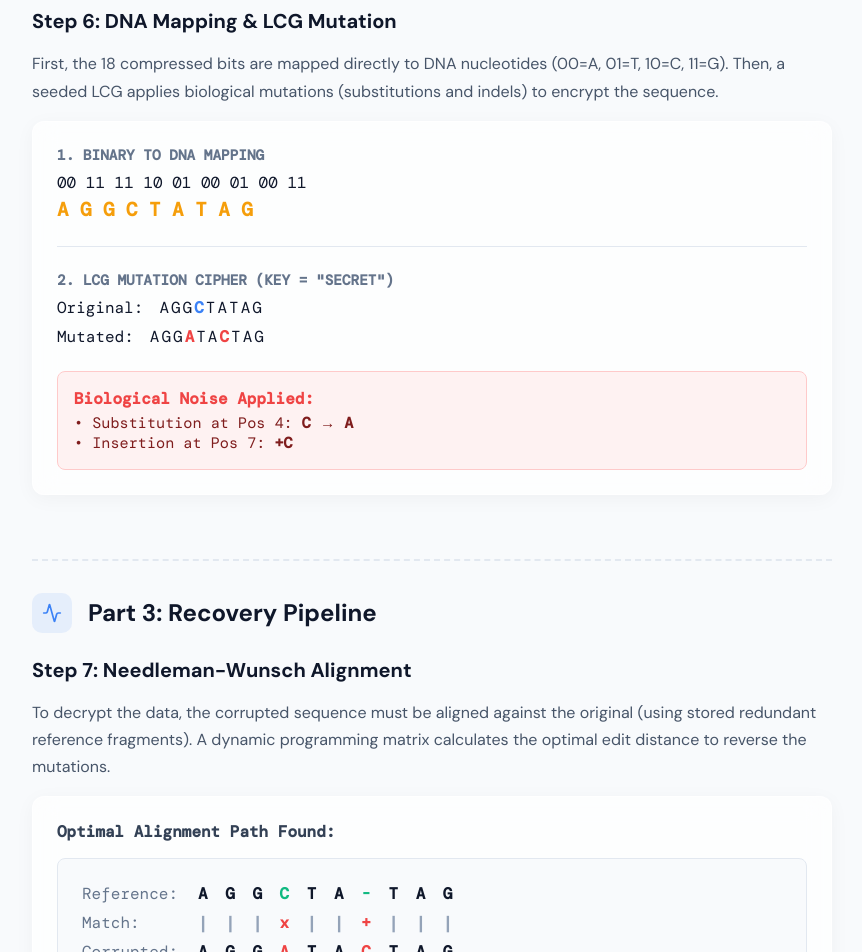
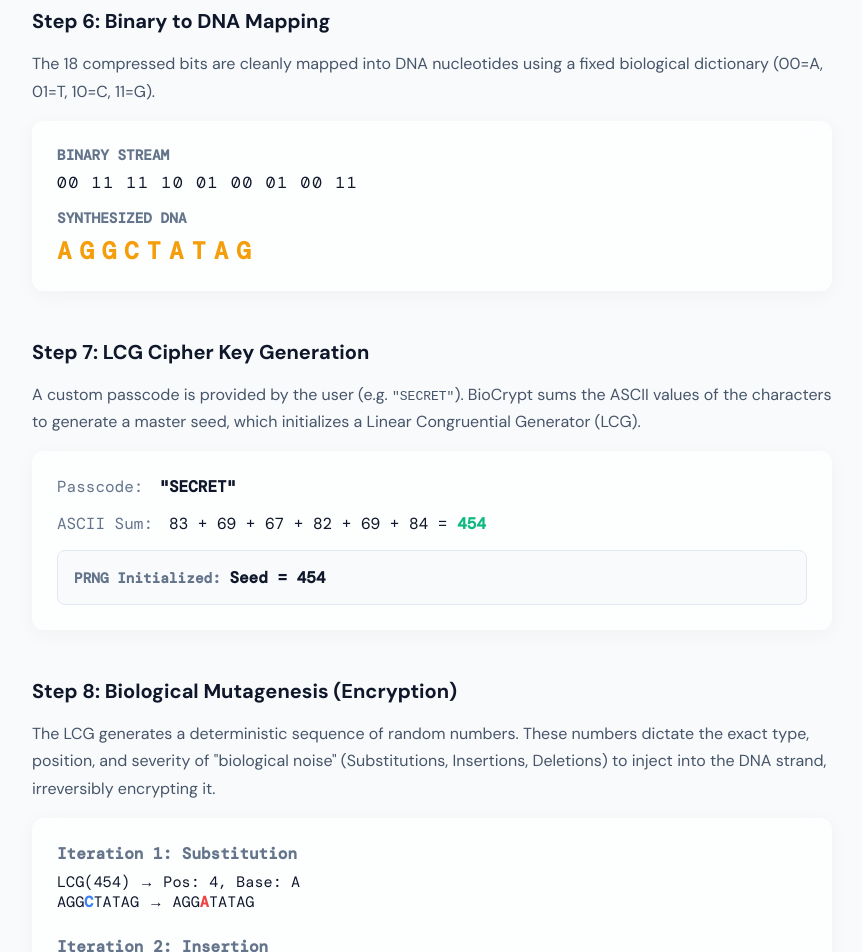
Before and after one commit to karthik5033/BioCrypt, a Next.js app: page /algorithms/pipeline in a window 1280 px wide. Shown: the part 3620-4572 px from the top of the page, without its empty margins (208-1070 px from the left). Built offline with nearby package versions, Linux system fonts and the light colour scheme.

Commit message:
feat: split encryption pipeline into detailed steps

```diff
--- a/src/app/algorithms/pipeline/page.tsx
+++ b/src/app/algorithms/pipeline/page.tsx
@@ -227,37 +227,59 @@ export default function PipelinePage() {
         </div>
 
         <h3 style={{ fontSize: "1.25rem", fontWeight: 700, color: "#0f172a", marginBottom: "1rem" }}>
-          Step 6: DNA Mapping & LCG Mutation
+          Step 6: Binary to DNA Mapping
         </h3>
         <p style={{ color: "#475569", lineHeight: 1.7, marginBottom: "1rem" }}>
-          First, the 18 compressed bits are mapped directly to DNA nucleotides (00=A, 01=T, 10=C, 11=G). Then, a seeded LCG applies biological mutations (substitutions and indels) to encrypt the sequence.
+          The 18 compressed bits are cleanly mapped into DNA nucleotides using a fixed biological dictionary (00=A, 01=T, 10=C, 11=G).
         </p>
+        <div className="clinical-card" style={{ padding: "1.5rem", marginBottom: "3rem", fontFamily: "var(--font-dm-mono)" }}>
+          <div style={{ fontWeight: 700, color: "#64748b", marginBottom: "0.5rem", fontSize: "0.9rem", textTransform: "uppercase" }}>Binary Stream</div>
+          <div style={{ color: "#0f172a", letterSpacing: "2px", marginBottom: "1rem" }}>00 11 11 10 01 00 01 00 11</div>
+          <div style={{ fontWeight: 700, color: "#64748b", marginBottom: "0.5rem", fontSize: "0.9rem", textTransform: "uppercase" }}>Synthesized DNA</div>
+          <div style={{ color: "var(--accent-primary)", fontWeight: 800, fontSize: "1.5rem", letterSpacing: "8px" }}>AGGCTATAG</div>
+        </div>
 
-        <div className="clinical-card" style={{ padding: "1.5rem" }}>
-          <div style={{ display: "flex", flexDirection: "column", gap: "1.5rem", fontFamily: "var(--font-dm-mono)" }}>
-            <div>
-              <div style={{ fontWeight: 700, color: "#64748b", marginBottom: "0.5rem", fontSize: "0.9rem", textTransform: "uppercase" }}>1. Binary to DNA Mapping</div>
-              <div style={{ color: "#0f172a" }}>00 11 11 10 01 00 01 00 11</div>
-              <div style={{ color: "var(--accent-primary)", fontWeight: 700, fontSize: "1.2rem", marginTop: "0.25rem" }}>A  G  G  C  T  A  T  A  G</div>
-            </div>
+        <h3 style={{ fontSize: "1.25rem", fontWeight: 700, color: "#0f172a", marginBottom: "1rem" }}>
+          Step 7: LCG Cipher Key Generation
+        </h3>
+        <p style={{ color: "#475569", lineHeight: 1.7, marginBottom: "1rem" }}>
+          A custom passcode is provided by the user (e.g. <code>"SECRET"</code>). BioCrypt sums the ASCII values of the characters to generate a master seed, which initializes a Linear Congruential Generator (LCG).
+        </p>
+        <div className="clinical-card" style={{ padding: "1.5rem", marginBottom: "3rem", fontFamily: "var(--font-dm-mono)" }}>
+          <div style={{ display: "flex", gap: "1rem", marginBottom: "1rem" }}>
+            <span style={{ color: "#64748b" }}>Passcode:</span>
+            <span style={{ color: "#0f172a", fontWeight: 700 }}>"SECRET"</span>
+          </div>
+          <div style={{ display: "flex", gap: "1rem", marginBottom: "1rem" }}>
+            <span style={{ color: "#64748b" }}>ASCII Sum:</span>
+            <span style={{ color: "#0f172a" }}>83 + 69 + 67 + 82 + 69 + 84 = <span style={{ color: "#10b981", fontWeight: 700 }}>454</span></span>
+          </div>
+          <div style={{ padding: "1rem", backgroundColor: "#f8fafc", borderRadius: "8px", border: "1px solid #e2e8f0" }}>
+            <span style={{ color: "#64748b", fontWeight: 700, fontSize: "0.9rem" }}>PRNG Initialized: </span>
+            <span style={{ color: "#0f172a", fontWeight: 700 }}>Seed = 454</span>
+          </div>
+        </div>
 
-            <div style={{ borderTop: "1px solid #e2e8f0", paddingTop: "1.5rem" }}>
-              <div style={{ fontWeight: 700, color: "#64748b", marginBottom: "0.5rem", fontSize: "0.9rem", textTransform: "uppercase" }}>2. LCG Mutation Cipher (Key = "SECRET")</div>
-              <div style={{ display: "flex", alignItems: "center", gap: "1rem" }}>
-                <span style={{ color: "#0f172a" }}>Original:</span>
-                <span style={{ letterSpacing: "2px" }}>AGG<span style={{ color: "#3b82f6", fontWeight: 800 }}>C</span>TATAG</span>
-              </div>
-              <div style={{ display: "flex", alignItems: "center", gap: "1rem", marginTop: "0.5rem" }}>
-                <span style={{ color: "#0f172a" }}>Mutated: </span>
-                <span style={{ letterSpacing: "2px" }}>AGG<span style={{ color: "#ef4444", fontWeight: 800 }}>A</span>TA<span style={{ color: "#ef4444", fontWeight: 800 }}>C</span>TAG</span>
-              </div>
-            </div>
-
-            <div style={{ backgroundColor: "#fef2f2", padding: "1rem", borderRadius: "8px", border: "1px solid #fecaca" }}>
-              <div style={{ color: "#ef4444", fontWeight: 700, marginBottom: "0.25rem" }}>Biological Noise Applied:</div>
-              <div style={{ color: "#7f1d1d", fontSize: "0.95rem" }}>• Substitution at Pos 4: <strong>C → A</strong></div>
-              <div style={{ color: "#7f1d1d", fontSize: "0.95rem" }}>• Insertion at Pos 7: <strong>+C</strong></div>
-            </div>
+        <h3 style={{ fontSize: "1.25rem", fontWeight: 700, color: "#0f172a", marginBottom: "1rem" }}>
+          Step 8: Biological Mutagenesis (Encryption)
+        </h3>
+        <p style={{ color: "#475569", lineHeight: 1.7, marginBottom: "1rem" }}>
+          The LCG generates a deterministic sequence of random numbers. These numbers dictate the exact type, position, and severity of "biological noise" (Substitutions, Insertions, Deletions) to inject into the DNA strand, irreversibly encrypting it.
+        </p>
+        <div className="clinical-card" style={{ padding: "1.5rem", fontFamily: "var(--font-dm-mono)" }}>
+          <div style={{ marginBottom: "1.5rem" }}>
+            <div style={{ fontWeight: 700, color: "#64748b", marginBottom: "0.5rem" }}>Iteration 1: Substitution</div>
+            <div style={{ color: "#0f172a", fontSize: "0.95rem" }}>LCG(454) → Pos: 4, Base: A</div>
+            <div style={{ color: "#0f172a", fontSize: "0.95rem" }}>AGG<strong style={{ color: "#3b82f6" }}>C</strong>TATAG → AGG<strong style={{ color: "#ef4444" }}>A</strong>TATAG</div>
+          </div>
+          <div style={{ marginBottom: "1.5rem" }}>
+            <div style={{ fontWeight: 700, color: "#64748b", marginBottom: "0.5rem" }}>Iteration 2: Insertion</div>
+            <div style={{ color: "#0f172a", fontSize: "0.95rem" }}>LCG(Next) → Pos: 7, Base: C</div>
+            <div style={{ color: "#0f172a", fontSize: "0.95rem" }}>AGGATATAG → AGGATA<strong style={{ color: "#ef4444" }}>C</strong>TAG</div>
+          </div>
+          <div style={{ borderTop: "1px solid #e2e8f0", paddingTop: "1.5rem", display: "flex", gap: "1rem", alignItems: "center" }}>
+            <span style={{ color: "#64748b", fontWeight: 700 }}>Final Encrypted DNA:</span>
+            <span style={{ color: "#ef4444", fontWeight: 800, fontSize: "1.2rem", letterSpacing: "2px" }}>AGGATACTAG</span>
           </div>
         </div>
       </section>
@@ -274,7 +296,7 @@ export default function PipelinePage() {
         </div>
 
         <h3 style={{ fontSize: "1.25rem", fontWeight: 700, color: "#0f172a", marginBottom: "1rem" }}>
-          Step 7: Needleman-Wunsch Alignment
+          Step 9: Needleman-Wunsch Alignment
         </h3>
         <p style={{ color: "#475569", lineHeight: 1.7, marginBottom: "1rem" }}>
           To decrypt the data, the corrupted sequence must be aligned against the original (using stored redundant reference fragments). A dynamic programming matrix calculates the optimal edit distance to reverse the mutations.
@@ -329,7 +351,7 @@ export default function PipelinePage() {
         </div>
 
         <h3 style={{ fontSize: "1.25rem", fontWeight: 700, color: "#0f172a", marginBottom: "1rem" }}>
-          Step 8: KMP Pattern Search
+          Step 10: KMP Pattern Search
         </h3>
         <p style={{ color: "#475569", lineHeight: 1.7, marginBottom: "1rem" }}>
           Before decrypting, BioCrypt-X allows users to scan massive corrupted DNA databases for specific patterns or signatures. The Knuth-Morris-Pratt (KMP) algorithm achieves this in blazing fast O(N + M) time without ever backtracking.
@@ -355,7 +377,7 @@ export default function PipelinePage() {
         </div>
 
         <h3 style={{ fontSize: "1.25rem", fontWeight: 700, color: "#0f172a", marginBottom: "1rem" }}>
-          Step 9: LCS / Edit Distance (Entropy Analysis)
+          Step 11: LCS / Edit Distance (Entropy Analysis)
         </h3>
         <p style={{ color: "#475569", lineHeight: 1.7, marginBottom: "1rem" }}>
           To measure data corruption severity and biological entropy, the system calculates the Longest Common Subsequence (LCS) and Levenshtein Edit Distance.
@@ -400,7 +422,7 @@ export default function PipelinePage() {
 
         {/* Step 10: Inverse Huffman */}
         <h3 style={{ fontSize: "1.25rem", fontWeight: 700, color: "#0f172a", marginBottom: "1rem" }}>
-          Step 10: Inverse Huffman
+          Step 12: Inverse Huffman
         </h3>
         <p style={{ color: "#475569", lineHeight: 1.7, marginBottom: "1rem" }}>
           The decoder walks the Huffman tree bit-by-bit to recover the original tokens.
@@ -436,7 +458,7 @@ export default function PipelinePage() {
 
         {/* Step 11: Inverse RLE */}
         <h3 style={{ fontSize: "1.25rem", fontWeight: 700, color: "#0f172a", marginBottom: "1rem" }}>
-          Step 11: Inverse RLE
+          Step 13: Inverse RLE
         </h3>
         <p style={{ color: "#475569", lineHeight: 1.7, marginBottom: "1rem" }}>
           Any <code>ZERO_RUN</code> tokens are expanded based on the count that follows them.
@@ -454,7 +476,7 @@ export default function PipelinePage() {
 
         {/* Step 12: Inverse MTF */}
         <h3 style={{ fontSize: "1.25rem", fontWeight: 700, color: "#0f172a", marginBottom: "1rem" }}>
-          Step 12: Inverse MTF
+          Step 14: Inverse MTF
         </h3>
         <p style={{ color: "#475569", lineHeight: 1.7, marginBottom: "1rem" }}>
           Using the exact same starting alphabet list <code>[$ A B C ...]</code>, we reverse the Move-to-Front operations to recover the original characters.
@@ -486,7 +508,7 @@ export default function PipelinePage() {
 
         {/* Step 13: Inverse BWT (LF-Mapping) */}
         <h3 style={{ fontSize: "1.25rem", fontWeight: 700, color: "#0f172a", marginBottom: "1rem" }}>
-          Step 13: Inverse BWT (LF-Mapping)
+          Step 15: Inverse BWT (LF-Mapping)
         </h3>
         <p style={{ color: "#475569", lineHeight: 1.7, marginBottom: "1rem" }}>
           The final piece is the LF-Mapping (Last-to-First mapping). By sorting the BWT Output (Last Column), we get the First Column. Tracing from Last → First allows us to rebuild the string backwards!
```
